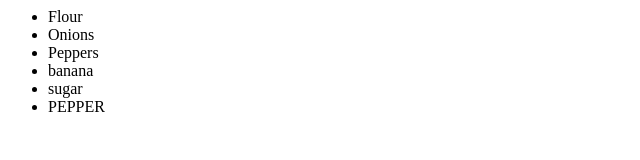
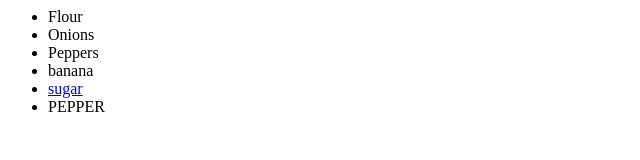
Before and after one commit to moinvirani/shoppinglist, a plain HTML site: page index.html in a window 1280 px wide. Shown: the full height of the page, 0-640 px from the left. Drawn offline with Linux system fonts and the light colour scheme.

Commit message:
Making sugar into a link

```diff
--- a/index.html
+++ b/index.html
@@ -5,7 +5,7 @@
 		<li>Onions</li>
 		<li>Peppers</li>
 		<li>banana</li>
-		<li>sugar</li>
+		<li><a href="google.com?q=sugar">sugar</a></li>
 		<li>PEPPER</li>
 	</ul>
 </body>
```
